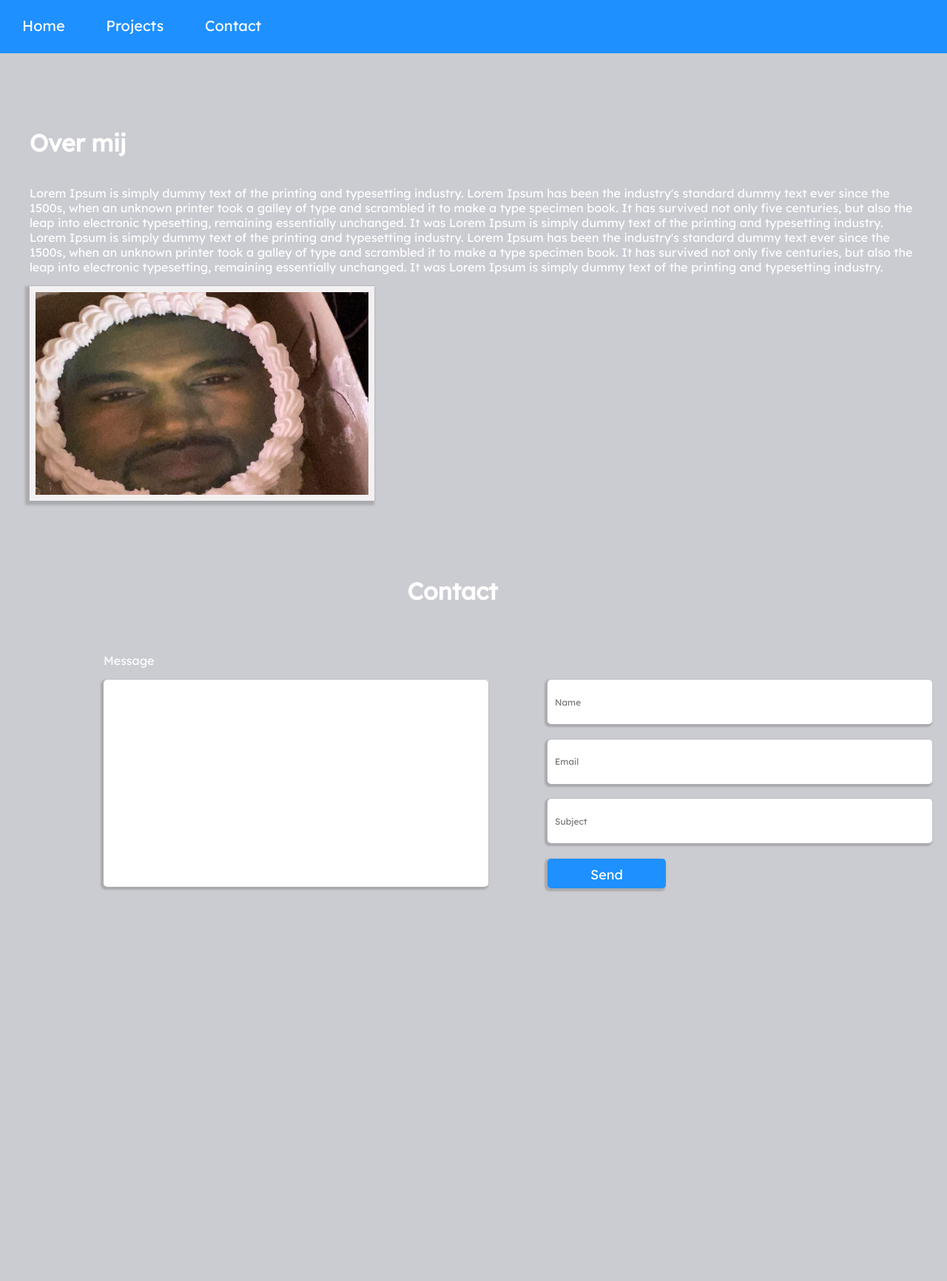
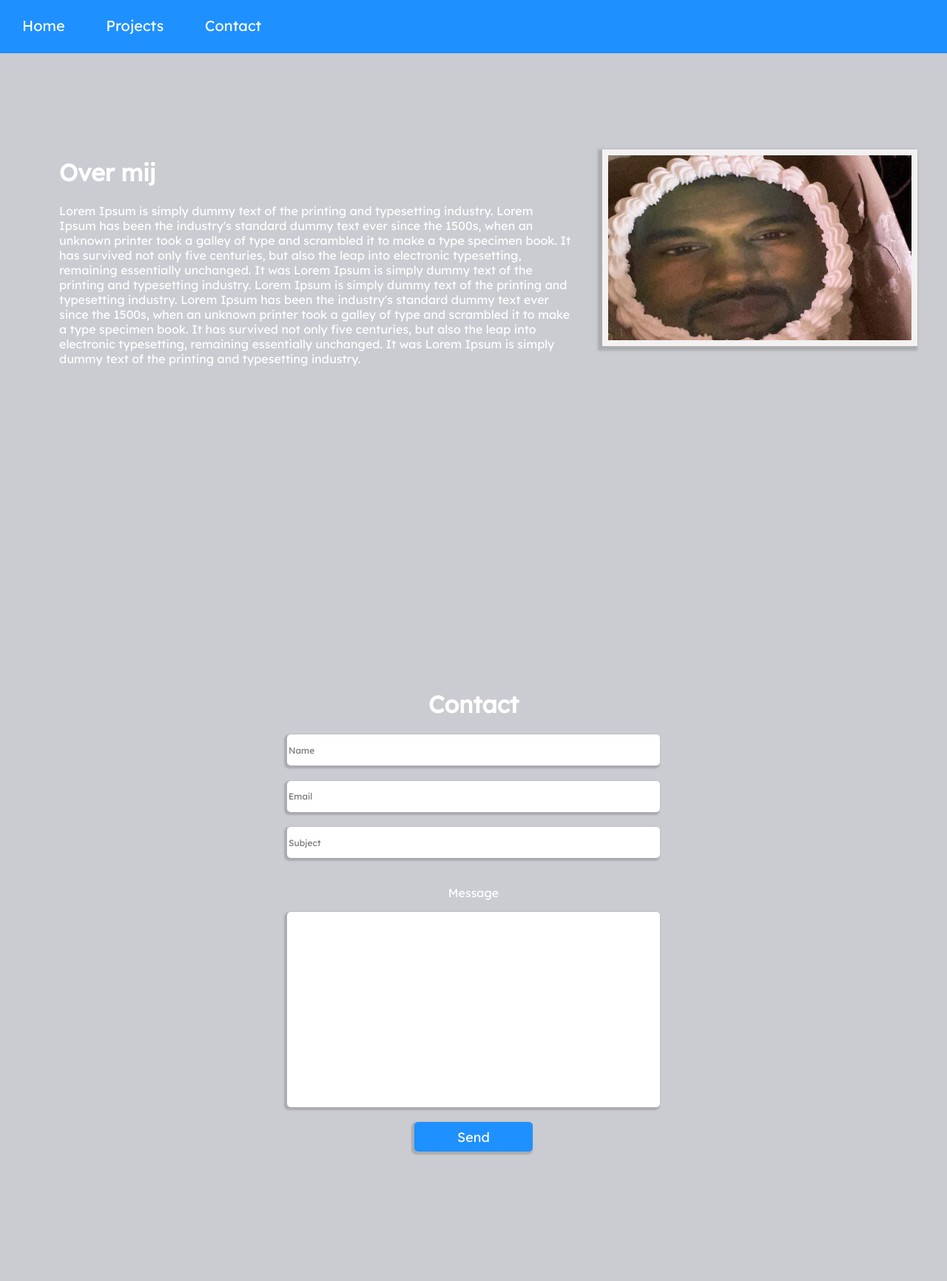
Before and after one commit to annnnnev/Portfolio, a PHP site: page / in a window 1280 px wide. Shown: the whole page at 74% size. Before the commit the page ends 1205 px from the top, so only its background shows below. Run offline with PHP 8.4, Linux system fonts and the light colour scheme.

```diff
--- a/Index.php
+++ b/Index.php
@@ -7,21 +7,24 @@
     <script src="js/script.js" defer></script>
 </head>
 <body>
+<div display="none" id="hiddendiv" width="0" height="0"></div>
+
     <?php include 'util/navbar.html';?>
-
-    <div class="inleiding">
+    <div class="inleiding" >
+        <div>
         <h1>Over mij</h1>
         <p>Lorem Ipsum is simply dummy text of the printing and typesetting industry. Lorem Ipsum has been the industry's standard dummy text ever since the 1500s, when an unknown printer took a galley of type and scrambled it to make a type specimen book. It has survived not only five centuries, but also the leap into electronic typesetting, remaining essentially unchanged. It was Lorem Ipsum is simply dummy text of the printing and typesetting industry. Lorem Ipsum is simply dummy text of the printing and typesetting industry. Lorem Ipsum has been the industry's standard dummy text ever since the 1500s, when an unknown printer took a galley of type and scrambled it to make a type specimen book. It has survived not only five centuries, but also the leap into electronic typesetting, remaining essentially unchanged. It was Lorem Ipsum is simply dummy text of the printing and typesetting industry.</p>
+        </div>
         <img src="media/kanye.jpg" alt="" >
     </div>
     <div class="contact" id="Contact">
         <h1>Contact</h1>
         <form action="post" id="form1">
+        <input type="text" name="name" placeholder="Name" id="i1">
+            <input type="text" name="email" placeholder="Email" id="i2">
+            <input type="text" name="subject" placeholder="Subject" id="i3">
             <p>Message</p>
             <textarea name="message" ></textarea>
-            <input type="text" name="name" placeholder="Name" id="i1">
-            <input type="text" name="email" placeholder="Email" id="i2">
-            <input type="text" name="subject" placeholder="Subject" id="i3">
             <input type="submit" value="Send" id="button">
         </form>
     </div>
--- a/css/style.css
+++ b/css/style.css
@@ -70,64 +70,58 @@ body {
 
 /* first text */
 .inleiding {
-    display: grid;
+    display: flex;
     margin: 80px 40px;
     color: white;
+    height: 700px;
 }
 .inleiding img{
-    width: 450px;
+    margin-top: 50px;
+    height: 250px;
     border: 8px solid rgb(243, 241, 241);
     box-shadow: -3px 3px 3px 3px rgba(122, 122, 122, 0.4);
 }
-.inleiding p {
-
+.inleiding div {
+ padding: 40px;
 }
 
 /* contact */
 .contact {
-    align-items: center;
-    align-content: center;
+    color: white;
+    display: block;
+    text-align: center;
+    height: 800px;
 }
 .contact h1{
-    position: absolute;
-    color: white;
-    margin-left: 43vw;
-    margin-right: 43vw;
+
 }
 
 /* contact form */
 #form1{
-    display: grid;
+    display: flex;
     font-family: 'Lexend Deca', sans-serif;
     color: white;
     max-height: 600px;
-    margin-top: 80px;
-    grid-template-columns: auto auto auto auto auto;
-    grid-template-rows: auto auto;
-    padding: 200px;
-    padding-top: 30px !important;
-    grid-column-gap: 80px;
-    margin-left: -60px;
+    flex-direction: column;
+    text-align: start;
+    align-items: center;
 }
 #form1 textarea {
     width: 500px;
     height: 260px;
     border: 0px;
     border-radius: 5px;
-    padding: 10px;
     font-size: 12px;
     font-family: 'Lexend Deca', sans-serif;
-    grid-column: 1;
-    grid-row: 2 / span 5;
     box-shadow: -2px 2px 2px 2px rgba(122, 122, 122, 0.4);
     resize: none;
+    margin-bottom: 20.5px;
 }
 #form1 input {
     width: 500px;
     height: 40px;
     border: 0px;
     border-radius: 5px;
-    padding: 10px;
     font-size: 12px;
     font-family: 'Lexend Deca', sans-serif;
     box-shadow: -2px 2px 2px 2px rgba(122, 122, 122, 0.4);
@@ -144,15 +138,3 @@ body {
     background-color: rgba(95, 95, 148, 0.8);
     transition: 1s;
 }
-#i1 {
-    grid-column: 2;
-    grid-row: 2;
-}
-#i2 {
-    grid-column: 2;
-    grid-row: 3;
-}
-#i3 {
-    grid-column: 2;
-    grid-row: 4;
-}
--- a/util/navbar.html
+++ b/util/navbar.html
@@ -3,7 +3,7 @@
     <link rel="preconnect" href="https://fonts.gstatic.com" crossorigin>
     <link href="https://fonts.googleapis.com/css2?family=Lexend+Deca&family=M+PLUS+Rounded+1c&family=Roboto:wght@300&display=swap" rel="stylesheet">
 <div class="nav">
-    <a href="Index.php#inleiding">Home</a>
+    <a href="Index.php#hiddendiv">Home</a>
     <a href="projects.php">Projects</a>
     <a href="Index.php#Contact">Contact</a>
 </div>
```
